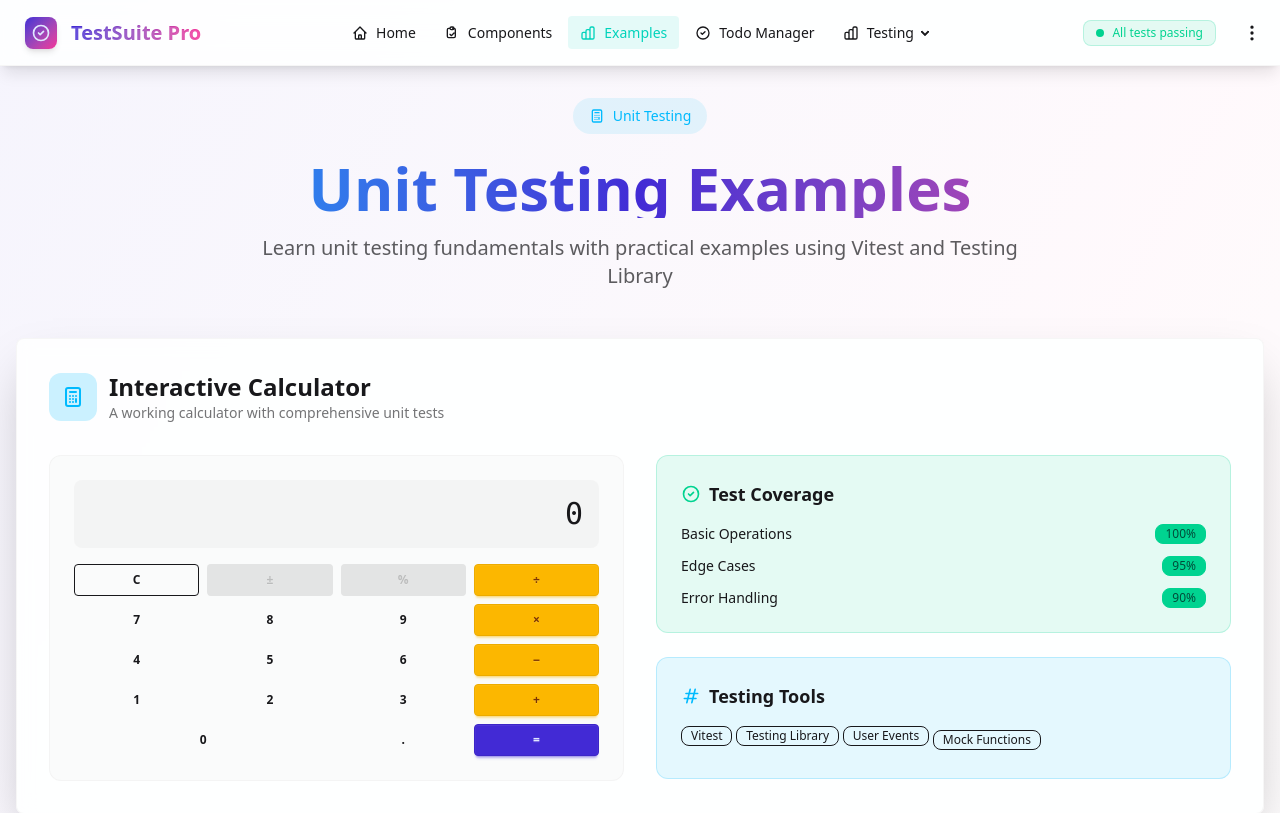
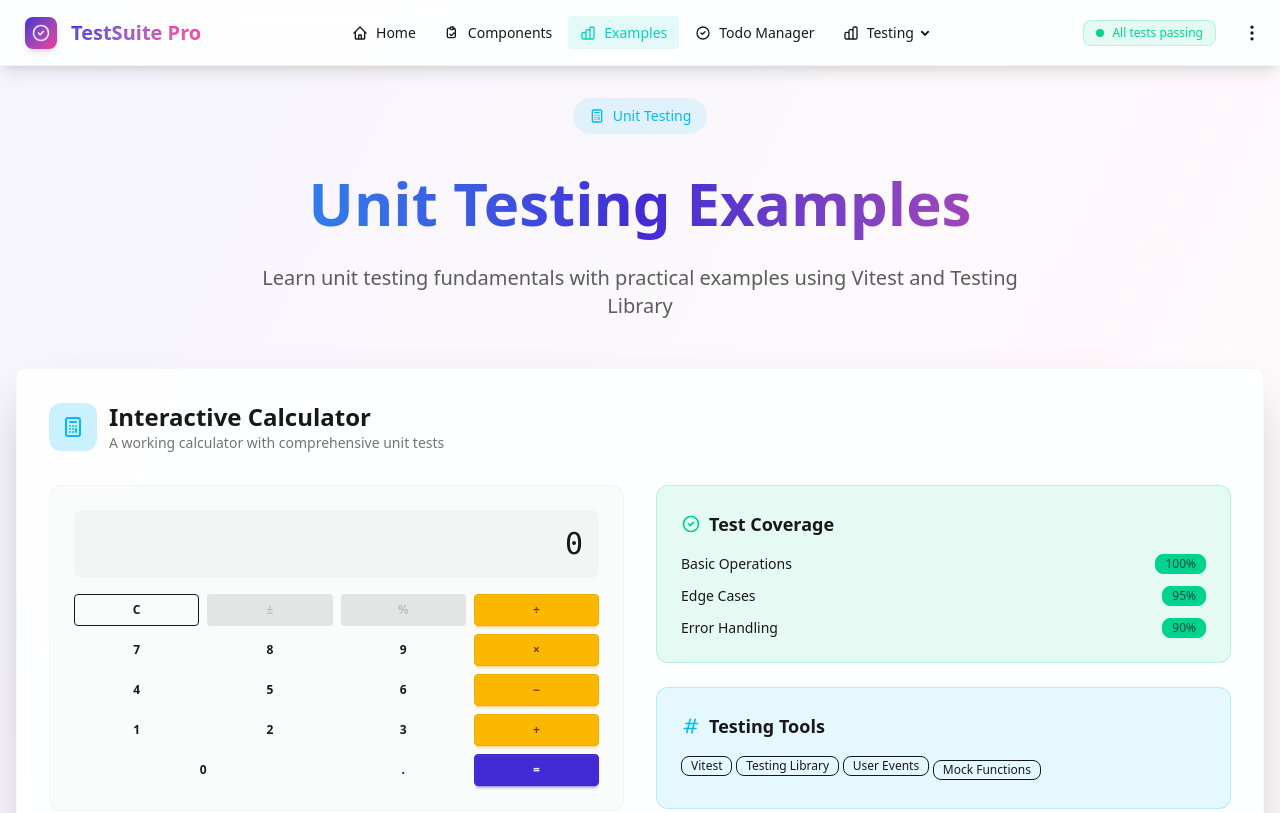
Before and after one commit to spences10/sveltest, a SvelteKit app: page /examples/unit in a window 1280 px wide. Shown: the top 813 px of the page. Built offline with nearby package versions, Linux system fonts and the light colour scheme.

Commit message:
fix: update class for improved styling and remove duplicate import - Adjusted the class for the heading in the unit testing examples page to enhance visual consistency and removed the redundant import of the CalculatorComponent.

```diff
--- a/src/routes/examples/unit/+page.svelte
+++ b/src/routes/examples/unit/+page.svelte
@@ -1,4 +1,5 @@
 <script lang="ts">
+	import CalculatorComponent from '$lib/components/calculator.svelte';
 	import {
 		ArrowLongRight,
 		BarChart,
@@ -10,7 +11,6 @@
 		LightningBolt,
 		Settings,
 	} from '$lib/icons';
-	import CalculatorComponent from '$lib/components/calculator.svelte';
 </script>
 
 <svelte:head>
@@ -34,7 +34,7 @@
 				>
 			</div>
 			<h1
-				class="from-info via-primary to-secondary mb-4 bg-gradient-to-r bg-clip-text text-6xl font-black text-transparent"
+				class="from-info via-primary to-secondary mb-4 bg-gradient-to-r bg-clip-text text-6xl leading-normal font-black text-transparent"
 			>
 				Unit Testing Examples
 			</h1>
```
